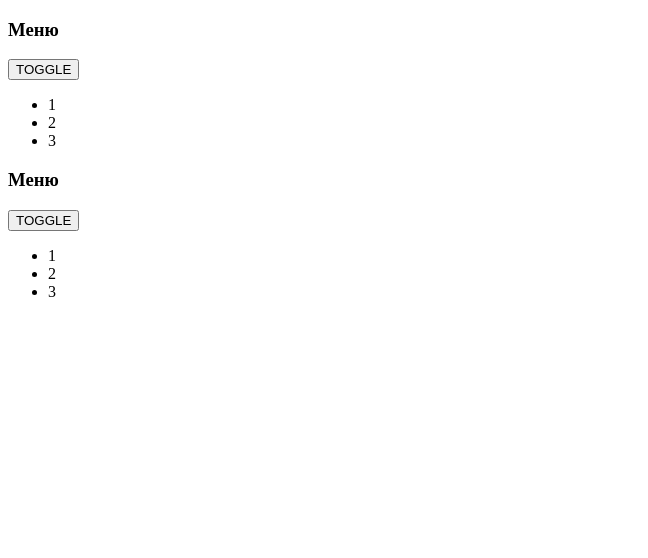
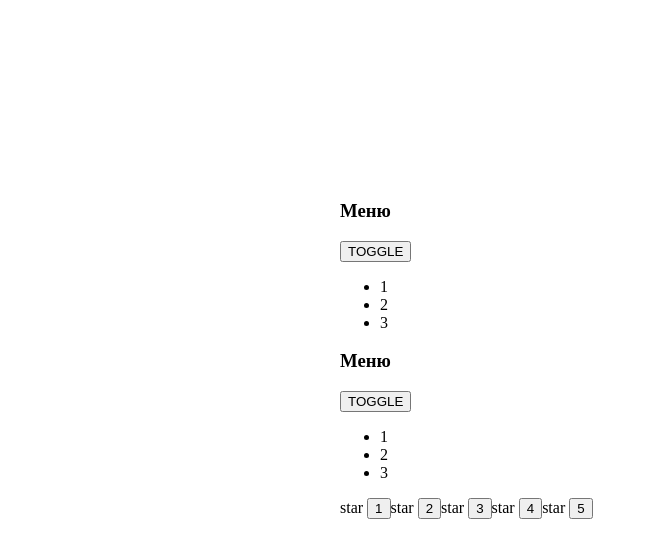
Before and after one commit to Svetlana-AS/typeScript-React, a React (Create React App) app: page / in a window 1280 px wide. Shown: the top 558 px of the page, without its empty margins (0-648 px from the left). Built offline with nearby package versions, Linux system fonts and the light colour scheme.

Commit message:
6lesson UncontrolledRating

```diff
--- a/src/App.css
+++ b/src/App.css
@@ -1,38 +1,4 @@
 .App {
-  text-align: center;
+    width: 600px;
+    margin: 200px auto;
 }
-
-.App-logo {
-  height: 40vmin;
-  pointer-events: none;
-}
-
-@media (prefers-reduced-motion: no-preference) {
-  .App-logo {
-    animation: App-logo-spin infinite 20s linear;
-  }
-}
-
-.App-header {
-  background-color: #282c34;
-  min-height: 100vh;
-  display: flex;
-  flex-direction: column;
-  align-items: center;
-  justify-content: center;
-  font-size: calc(10px + 2vmin);
-  color: white;
-}
-
-.App-link {
-  color: #61dafb;
-}
-
-@keyframes App-logo-spin {
-  from {
-    transform: rotate(0deg);
-  }
-  to {
-    transform: rotate(360deg);
-  }
-}
--- a/src/App.tsx
+++ b/src/App.tsx
@@ -4,6 +4,7 @@
 import {Rating} from "./componens/Rating/Rating";
 import OnOff from "./componens/OnOff";
 import {UncontrolledAccordion} from "./componens/UncontrolledAccordion/UncontrolledAccordion";
+import {UncontrolledRating} from "./componens/UncontrolledRating/UncontrolledRating";
 
 
 function sum () {
@@ -18,9 +19,11 @@
 
 
     return (
-        <div>
+        <div className={"App"}>
             <UncontrolledAccordion titleValue={"Меню"} />
             <UncontrolledAccordion titleValue={"Меню"} />
+
+            <UncontrolledRating />
 
             {/*<OnOff on={false}/>*/}
 
--- /dev/null
+++ b/src/componens/UncontrolledRating/UncontrolledRating.tsx
@@ -0,0 +1,32 @@
+import React, {useState} from "react";
+type  RatingPropsType = {
+    value : 0 | 1 | 2 | 3 | 4 | 5
+}
+
+
+
+export function UncontrolledRating<RatingPropsType>() {
+         let [value,setValue]=useState(0)
+       return (
+               <div>
+                   <Star selected = {value>0}/><button onClick={()=>{setValue(1)}}>1</button>
+                   <Star selected = {value>1}/><button onClick={()=>{setValue(2)}}>2</button>
+                   <Star selected = {value>2}/><button onClick={()=>{setValue(3)}}>3</button>
+                   <Star selected = {value>3}/><button onClick={()=>{setValue(4)}}>4</button>
+                   <Star selected = {value>4}/><button onClick={()=>{setValue(5)}}>5</button>
+               </div>
+           )
+
+}
+type  StarPropsType = {
+    selected : boolean
+}
+function Star(props:StarPropsType) {
+    debugger
+    console.log("Star rendering")
+    if (props.selected === true) {
+        return <span><b>star </b></span>
+    } else {
+        return <span>star </span>
+    }
+}
```
Also changed, not shown: src/componens/Rating/Rating.tsx (+7 -5 lines).
